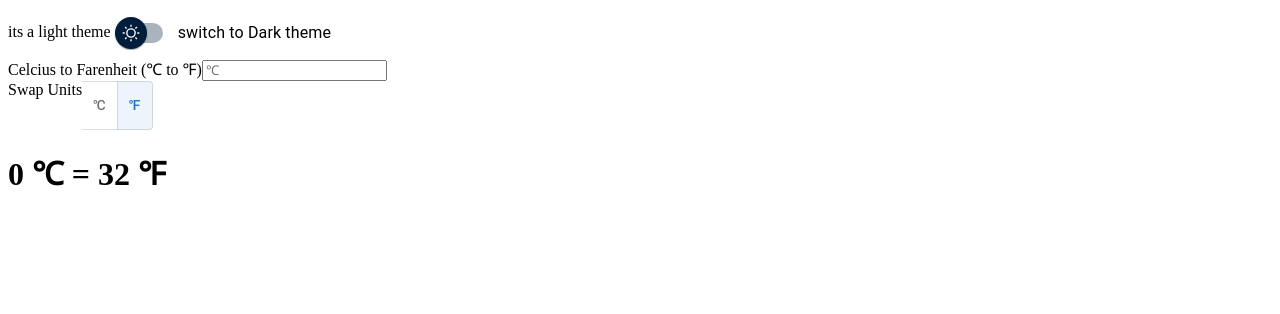
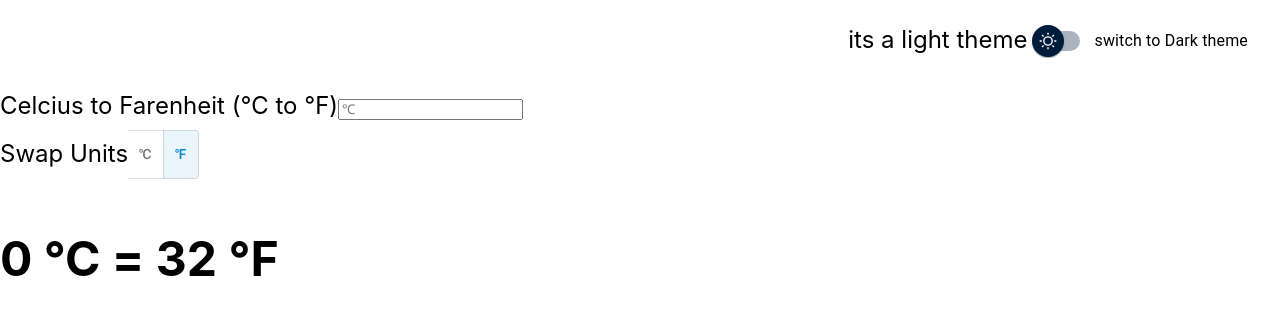
Before and after one commit to stephn2027/temp-convert, a React (Create React App) app: page / in a window 1280 px wide. Shown: the top 314 px of the page. Built offline with nearby package versions, Linux system fonts and the light colour scheme; a web font is replaced by a local one.

Commit message:
added styled components

```diff
--- a/package.json
+++ b/package.json
@@ -12,6 +12,7 @@
     "react": "^18.0.0",
     "react-dom": "^18.0.0",
     "react-scripts": "5.0.1",
+    "styled-components": "^5.3.5",
     "web-vitals": "^2.1.4"
   },
   "scripts": {
--- a/src/Components/App.js
+++ b/src/Components/App.js
@@ -5,6 +5,7 @@ import Temp from './Temp';
 import TempDisplay from './TempDisplay';
 import { MaterialUISwitch } from '../contexts/switchButton';
 import FormControlLabel from '@mui/material/FormControlLabel';
+import { AppStyles } from '../contexts/appStyles';
 
 function App() {
 
@@ -35,19 +36,26 @@ function App() {
   };
 
   return (
+    <AppStyles>
+
+
     <div className="App" style={{backgroundColor:theme.backgroundColor,color:theme.color,border:theme.border}}>
-    <div className='app__theme theme--switch'>its a {isDark?"Dark theme":"light theme"}
+    <div className='app__theme--switch'>its a {isDark?"Dark theme":"light theme"}
+
 
       <FormControlLabel
-        control={<MaterialUISwitch sx={{ m: 1 }} defaultValue  />}
+        control={<MaterialUISwitch sx={{ m: 1 }} checked={isDark}  />}
         label={`switch to ${!isDark?"Dark theme":"Light theme"}`}
         onClick={toggleTheme}
       />
+
+
     </div>
       <Temp
         temp={temp}
         onChangeScale={handleChangeScale}
         scale={scale}
+        isDark={isDark}
         setTemp={setTemp}
       ></Temp>
       <TempDisplay
@@ -56,6 +64,7 @@ function App() {
         scale={scale}
       ></TempDisplay>
     </div>
+    </AppStyles>
   );
 }
 
--- a/src/Components/Temp.jsx
+++ b/src/Components/Temp.jsx
@@ -1,10 +1,14 @@
 import React, { useState, useEffect } from 'react';
-import { ToggleButtonGroup,ToggleButton } from '@mui/material';
-export default function Temp({ temp, setTemp, scale, onChangeScale }) {
+import { ToggleButtonGroup, ToggleButton } from '@mui/material';
+
+
+
+
+export default function Temp({ temp, setTemp, scale, onChangeScale, isDark }) {
   const scaleName = scale ? ' Celcius ' : ' Farenheit ';
   const scaleNameR = scale ? ' Farenheit ' : ' Celcius ';
   const tempSign = !scale ? '℃' : '℉';
-  const tempSignR = scale? '℃' : '℉';
+  const tempSignR = scale ? '℃' : '℉';
 
   return (
     <div className="temp temp__container">
@@ -28,20 +32,23 @@ export default function Temp({ temp, setTemp, scale, onChangeScale }) {
             onChange={(e) => setTemp(e.target.value)}
           />
         </div>
-        <div className='toggle__group'>
+        <div className="toggle__group">
 
-        <ToggleButtonGroup
-          color="primary"
-          value={scale?scaleName:scaleNameR}
-          exclusive
-          onChange={onChangeScale}
-        >
-          <div className='toggle__text'>Swap Units</div>
-          <ToggleButton value={scaleName}>℃</ToggleButton>
+            <ToggleButtonGroup
+              color={'info'}
+              value={scale ? scaleName : scaleNameR}
+              exclusive
+              onChange={onChangeScale}
 
-          <ToggleButton value={scaleNameR}> ℉ </ToggleButton>
+            >
+              <div className="toggle__text">Swap Units</div>
 
-        </ToggleButtonGroup>
+                <ToggleButton value={scaleName}  >℃</ToggleButton>
+
+                <ToggleButton value={scaleNameR} > ℉ </ToggleButton>
+
+            </ToggleButtonGroup>
+
         </div>
       </form>
     </div>
--- /dev/null
+++ b/src/contexts/appStyles.js
@@ -0,0 +1,16 @@
+import styled from '@emotion/styled';
+
+export const AppStyles = styled.div`
+  margin: 0rem;
+  padding: 0rem;
+  .App {
+    height: 100vh;
+    display: block;
+
+    .app__theme--switch {
+      padding: 1rem;
+      display: flex;
+      justify-content: flex-end;
+    }
+  }
+`;
--- a/src/contexts/theme.js
+++ b/src/contexts/theme.js
@@ -4,7 +4,7 @@ export const ThemeContext = createContext();
 
 const themes = {
   darkMode: {
-    backgroundColor: 'black',
+    backgroundColor: '#2c387e',
     color: 'white',
     border:"10px solid blue"
   },
--- a/src/index.js
+++ b/src/index.js
@@ -1,4 +1,4 @@
-import React from 'react';
+import React, { Children } from 'react';
 import ReactDOM from 'react-dom/client';
 
 import App from './Components/App';
@@ -21,7 +21,9 @@ const GlobalStyles = createGlobalStyle`
          --offWhite: #ededed;
          --maxWidth: 1000px;
          --bs: 0 12px 24px 0 rgba(0,0,0,0.09);
+
         box-sizing: border-box;
+
      }
      *,*::before,*::after{
          box-sizing: inherit;
@@ -51,8 +53,11 @@ const GlobalStyles = createGlobalStyle`
 root.render(
   <React.StrictMode>
   <ThemeProvider>
+  <GlobalStyles/>
 
     <App />
+
+
   </ThemeProvider>
   </React.StrictMode>
 );
```
Also changed, not shown: 1 other file (tests, documents, lock files or other folders).
